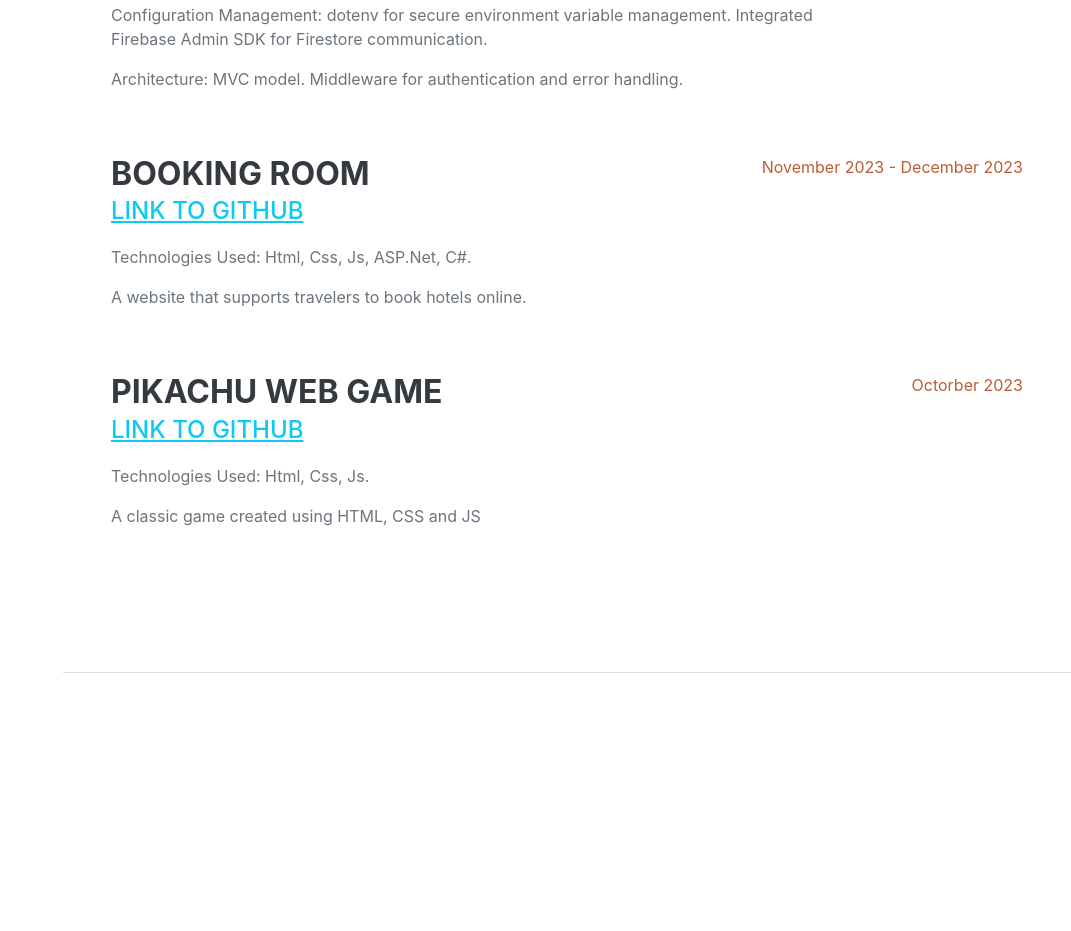
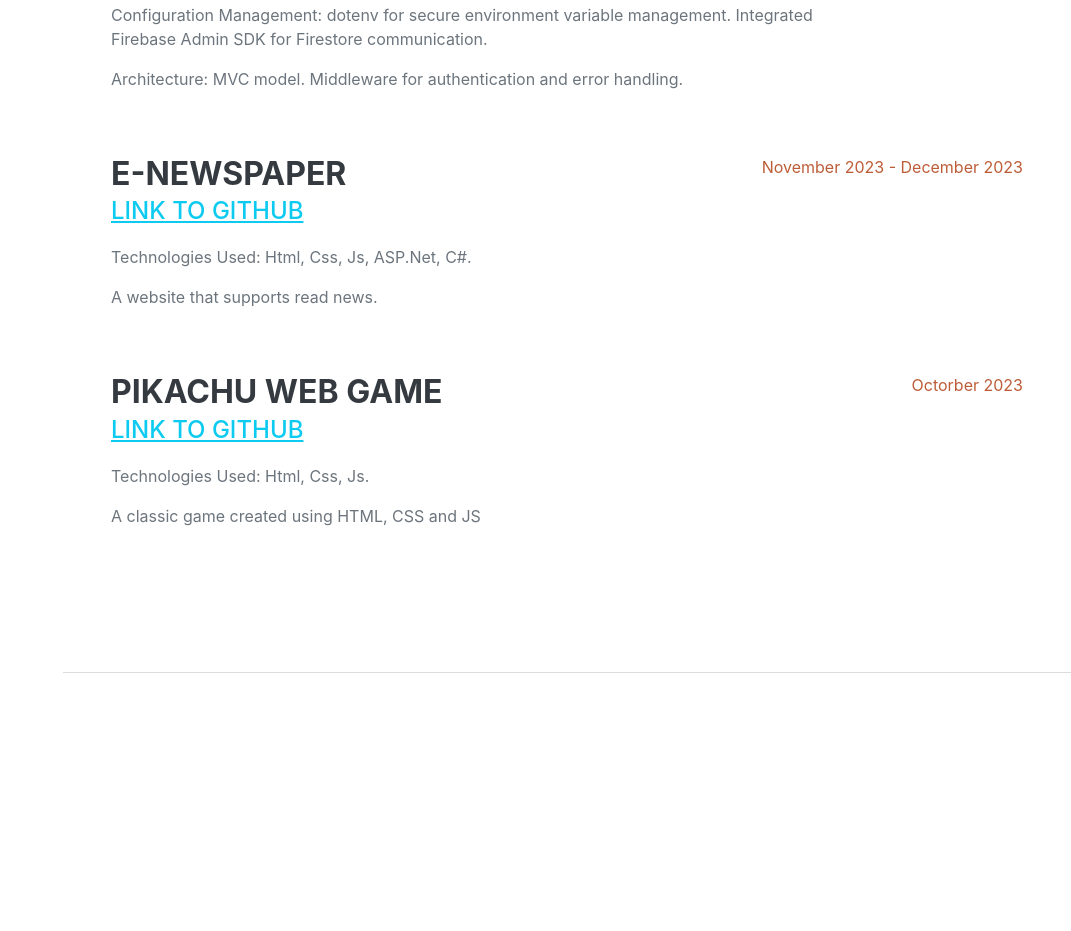
Before and after one commit to duong070403/My-CV-tnd07042003, a plain HTML site: page index.html in a window 1280 px wide. Shown: the part 1162-2093 px from the top of the page, without its empty margins (209-1280 px from the left). Drawn offline with nearby package versions, Linux system fonts and the light colour scheme; a web font is replaced by a local one.

Commit message:
{commit_message}

```diff
--- a/index.html
+++ b/index.html
@@ -76,10 +76,10 @@
                     </div>
                     <div class="d-flex flex-column flex-md-row justify-content-between mb-5">
                         <div class="flex-grow-1">
-                            <h3 class="mb-0">Booking Room </h3>
-                            <div class="subheading mb-3"><a href="https://github.com/duong070403/BookingRoom">Link to github</a></div>
+                            <h3 class="mb-0">E-newspaper </h3>
+                            <div class="subheading mb-3"><a href="https://github.com/duong070403/Bao_dien_tu/tree/user-backup">Link to github</a></div>
                             <p>Technologies Used: Html, Css, Js, ASP.Net, C#.</p>
-                            <p>A website that supports travelers to book hotels online.</p>
+                            <p>A website that supports read news.</p>
                         </div>
                         <div class="flex-shrink-0"><span class="text-primary">November 2023 - December 2023</span></div>
                     </div>
```
